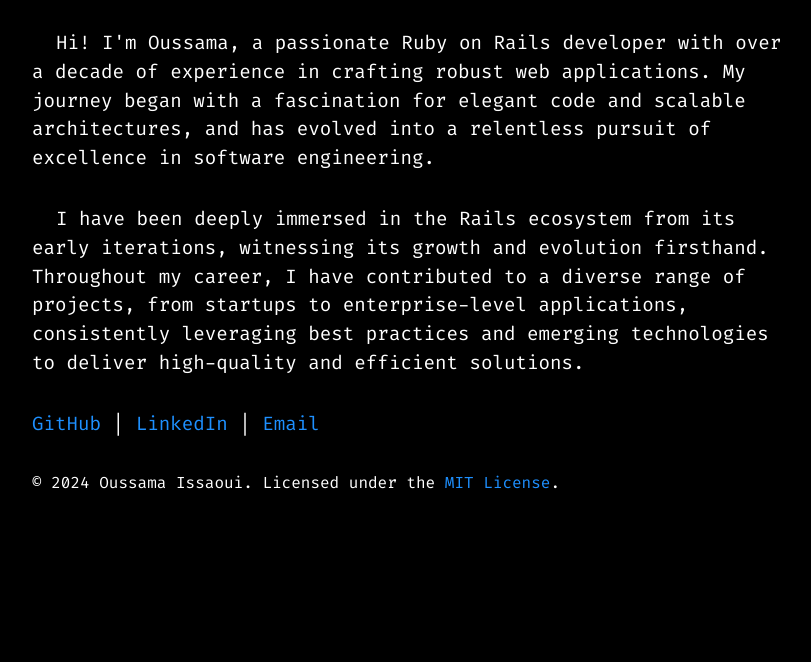
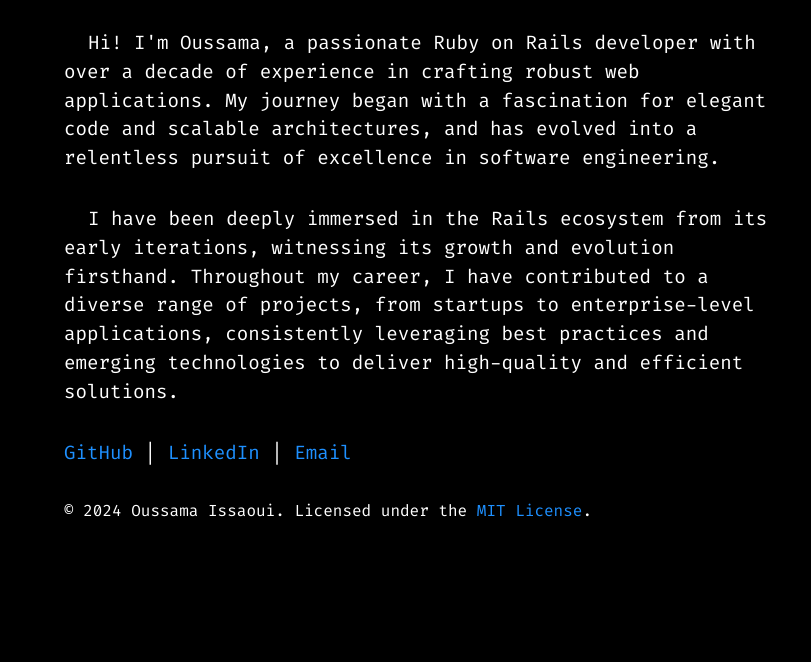
Before and after one commit to thesubr00t/thesubr00t.github.io, a plain HTML site: page index.html in a window 1280 px wide. Shown: the part 138-800 px from the top of the page, without its empty margins (224-1035 px from the left). Drawn offline with Linux system fonts and the light colour scheme.

Commit message:
Fixed main padding

```diff
--- a/style.css
+++ b/style.css
@@ -15,7 +15,8 @@ body {
 main {
   max-width: 768px;
   width: 100%;
-  padding-top: 2rem;
+  padding: 2rem;
+  padding-bottom: 0;
   flex: 1;
   margin: 0 auto;
 }
```
